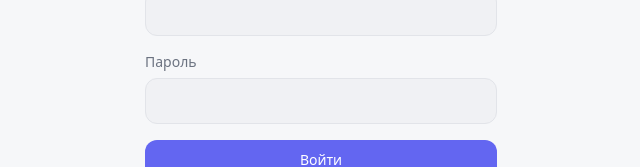
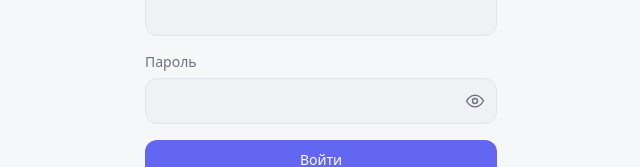
Before and after one commit to ya-erm/components, a Next.js app: page /login in a window 1280 px wide. Shown: the part 148-315 px from the top of the page, without its empty margins (319-959 px from the left). Built offline with nearby package versions, Linux system fonts and the light colour scheme.

Commit message:
Add password visibility toggle to login form (#8)
Co-authored-by: Yaroslav Ermilov <>

```diff
--- a/app/login/page.tsx
+++ b/app/login/page.tsx
@@ -12,6 +12,7 @@ export default function LoginPage() {
   const router = useRouter();
   const [login, setLogin] = useState("");
   const [password, setPassword] = useState("");
+  const [passwordVisible, setPasswordVisible] = useState(false);
   const [error, setError] = useState<string | null>(null);
   const [loading, setLoading] = useState(false);
 
@@ -52,14 +53,39 @@ export default function LoginPage() {
           />
         </Field>
         <Field label="Пароль" htmlFor="password">
+          <div className="relative">
             <Input
               id="password"
-            type="password"
+              type={passwordVisible ? "text" : "password"}
               value={password}
               onChange={(e) => setPassword(e.target.value)}
               autoComplete="current-password"
+              className="pr-12"
               required
             />
+            <button
+              type="button"
+              aria-label={passwordVisible ? "Скрыть пароль" : "Показать пароль"}
+              aria-controls="password"
+              onClick={() => setPasswordVisible((visible) => !visible)}
+              className="absolute inset-y-0 right-0 flex w-11 items-center justify-center rounded-xl text-[var(--color-muted)] transition hover:text-[var(--color-fg)] focus-visible:outline-2 focus-visible:outline-offset-2 focus-visible:outline-[var(--color-accent)]"
+            >
+              <svg
+                viewBox="0 0 24 24"
+                fill="none"
+                stroke="currentColor"
+                strokeWidth="1.7"
+                strokeLinecap="round"
+                strokeLinejoin="round"
+                aria-hidden="true"
+                className="size-5"
+              >
+                <path d="M2 12s3.5-7 10-7 10 7 10 7-3.5 7-10 7S2 12 2 12Z" />
+                <circle cx="12" cy="12" r="3" />
+                {passwordVisible ? <path d="m3 3 18 18" /> : null}
+              </svg>
+            </button>
+          </div>
         </Field>
 
         {error ? <p className="text-sm text-red-400">{error}</p> : null}
```
Lines whose indentation alone changed are shown as unchanged.
